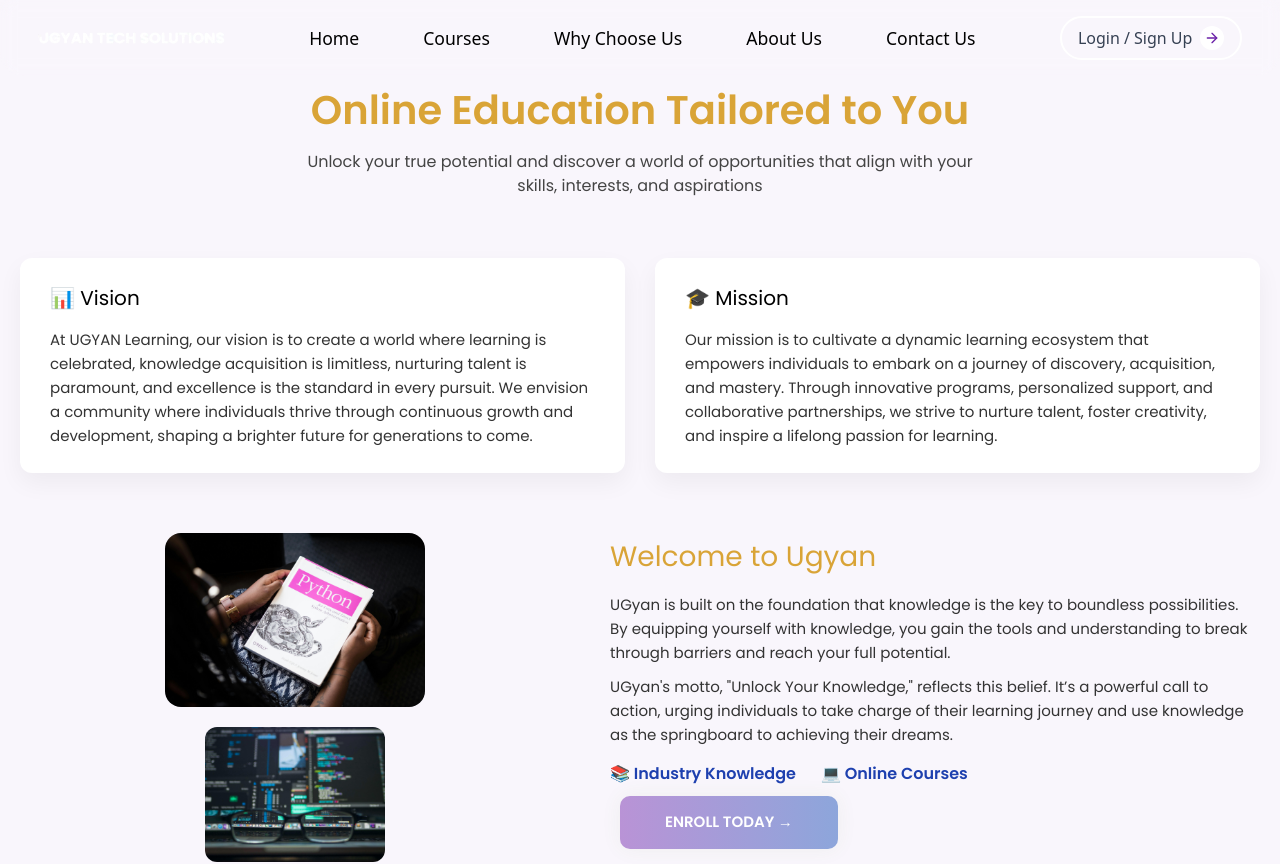
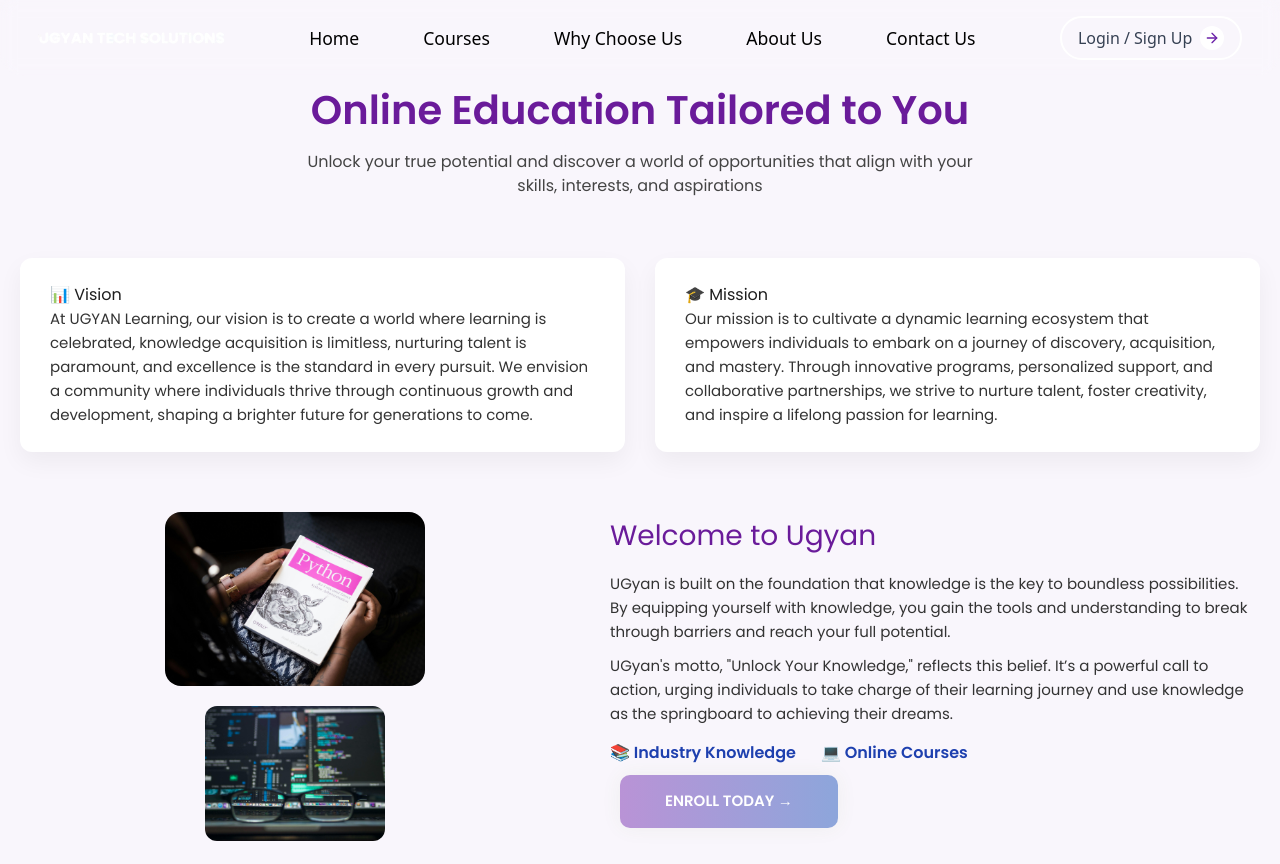
Before and after one commit to vijay120922/Ugyan-Tech-Solutions, a React (Vite) app: page /about-us in a window 1280 px wide. Shown: the top 864 px of the page. Built offline with nearby package versions, Linux system fonts and the light colour scheme.

Commit message:
About us colour changed

```diff
--- a/src/pages/AboutUs.css
+++ b/src/pages/AboutUs.css
@@ -22,7 +22,7 @@
 .main-heading {
   font-size: 2.5rem;
   font-weight: 700;
-  color: #d9a437;
+  color: #6a1b9a;
   margin-bottom: 10px;
   padding-top: 20px;
 }
@@ -103,7 +103,7 @@
 }
 
 .info-box h2 {
-  color: #d9a437;
+  color: #6a1b9a;
   font-size: 28px;
   margin-bottom: 15px;
 }
--- a/src/pages/AboutUs.jsx
+++ b/src/pages/AboutUs.jsx
@@ -15,7 +15,7 @@ const AboutUs = () => {
       {/* Vision & Mission */}
       <div className="vision-mission">
         <div className="card">
-          <h3>📊 Vision</h3>
+          <h2>📊 Vision</h2>
           <p>
             At UGYAN Learning, our vision is to create a world where learning is celebrated,
             knowledge acquisition is limitless, nurturing talent is paramount, and excellence
@@ -24,7 +24,7 @@ const AboutUs = () => {
           </p>
         </div>
         <div className="card">
-          <h3>🎓 Mission</h3>
+          <h2>🎓 Mission</h2>
           <p>
             Our mission is to cultivate a dynamic learning ecosystem that empowers individuals to embark on
             a journey of discovery, acquisition, and mastery. Through innovative programs, personalized support,
```
